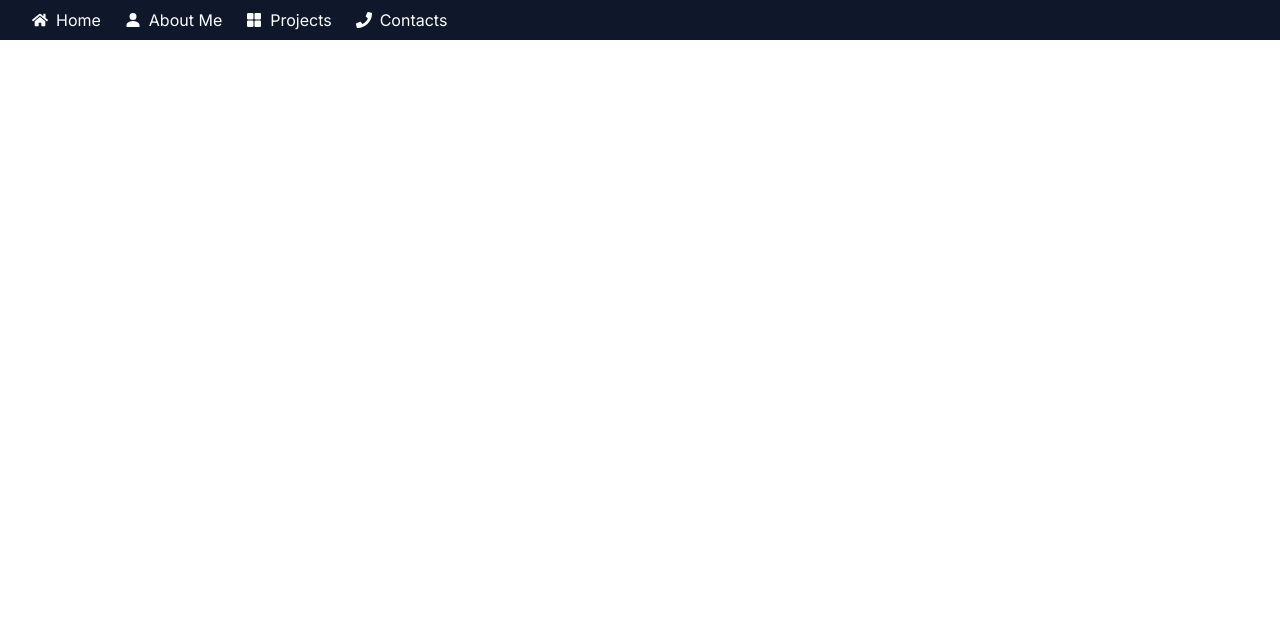
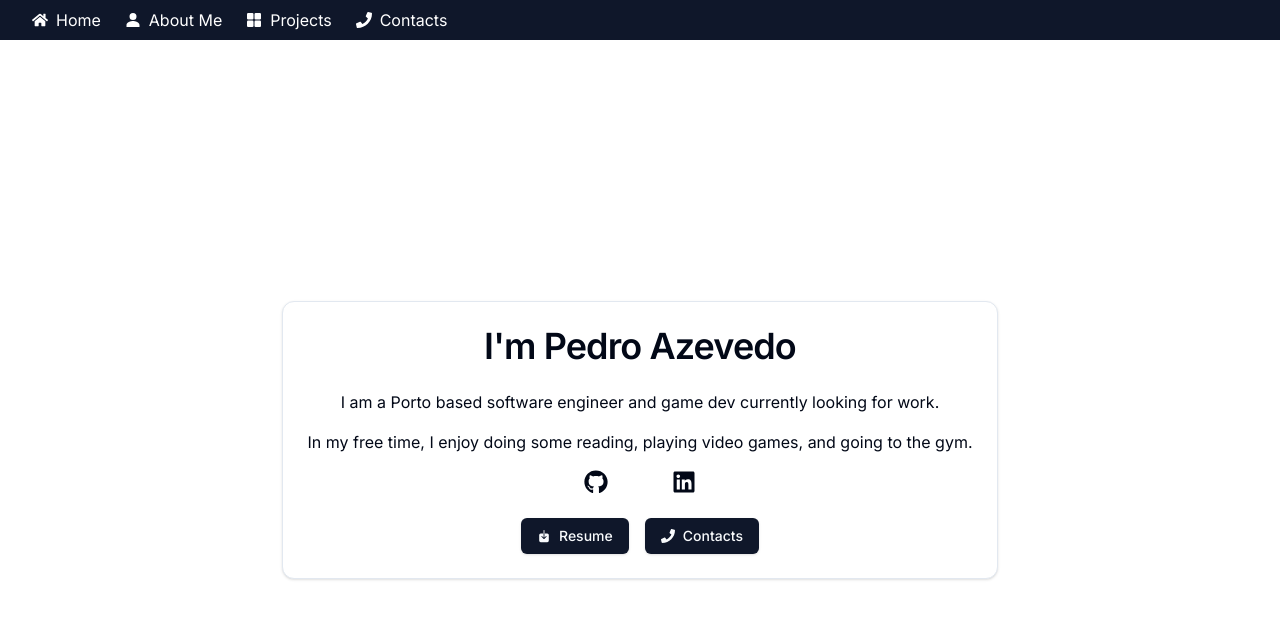
Before and after one commit to Pedrag1234/mycvwebsite, a Next.js app in the folder mywebsitecv/: page / in a window 1280 px wide. Shown: the top 618 px of the page. Built offline with nearby package versions, Linux system fonts and the light colour scheme.

Commit message:
Feat: Intro Layout complete

```diff
--- a/mywebsitecv/package.json
+++ b/mywebsitecv/package.json
@@ -12,6 +12,7 @@
     "@radix-ui/react-icons": "^1.3.0",
     "@radix-ui/react-menubar": "^1.0.4",
     "@radix-ui/react-navigation-menu": "^1.1.4",
+    "@radix-ui/react-slot": "^1.0.2",
     "class-variance-authority": "^0.7.0",
     "clsx": "^2.1.0",
     "lucide-react": "^0.323.0",
--- a/mywebsitecv/src/app/page.tsx
+++ b/mywebsitecv/src/app/page.tsx
@@ -1,8 +1,9 @@
+import Intro from "@/components/Introduction/intro";
 import NavBar from "@/components/NavBar/navbar";
 import Image from "next/image";
 
 export default function Home() {
   return (
-    <NavBar />
+    <><NavBar /><Intro /></>
   );
 }
--- /dev/null
+++ b/mywebsitecv/src/components/Introduction/intro.tsx
@@ -0,0 +1,48 @@
+import {
+    Card,
+    CardContent,
+    CardFooter,
+    CardHeader,
+    CardTitle,
+} from "@/components/ui/card";
+
+import { Button } from "@/components/ui/button";
+
+import { IoDownload } from "react-icons/io5";
+import {
+    FaPhone,
+    FaGithub,
+    FaLinkedin,
+} from "react-icons/fa";
+
+export default function Intro() {
+    return (
+        <div id="#home" className="flex items-center justify-center h-screen">
+            <Card>
+                <CardHeader>
+                    <CardTitle className="flex justify-center text-4xl">I'm Pedro Azevedo</CardTitle>
+                </CardHeader>
+                <CardContent className="flex flex-col space-y-4">
+                    <p className="flex justify-center">
+                        I am a Porto based software engineer and game dev currently looking for work.
+                    </p>
+                    <p className="flex justify-center">
+                        In my free time, I enjoy doing some reading, playing video games, and going to the gym.
+                    </p>
+                    <div className="flex justify-center space-x-16">
+                        <FaGithub size={24} />
+                        <FaLinkedin size={24} />
+                    </div>
+                </CardContent>
+                <CardFooter className="flex justify-center">
+                    <Button className="mr-4">
+                        <IoDownload className="mr-2" /> Resume
+                    </Button>
+                    <Button>
+                        <FaPhone className="mr-2" /> Contacts
+                    </Button>
+                </CardFooter>
+            </Card>
+        </div>
+    );
+}
--- a/mywebsitecv/src/components/NavBar/navbar.tsx
+++ b/mywebsitecv/src/components/NavBar/navbar.tsx
@@ -18,14 +18,14 @@
     const [state, setState] = React.useState(false)
 
     const menus = [
-        { title: "Home", path: "/home", icon: <FaHome /> },
-        { title: "About Me", path: "/about", icon: <IoPersonSharp /> },
-        { title: "Projects", path: "/projs", icon: <IoGrid /> },
-        { title: "Contacts", path: "/conatcts", icon: <FaPhone /> },
+        { title: "Home", path: "#home", icon: <FaHome /> },
+        { title: "About Me", path: "#about", icon: <IoPersonSharp /> },
+        { title: "Projects", path: "#projs", icon: <IoGrid /> },
+        { title: "Contacts", path: "#conatcts", icon: <FaPhone /> },
     ]
 
     return (
-        <nav className="bg-primary w-full border-b md:border-0">
+        <nav className="bg-primary w-full border-b md:border-0" >
             <div className="items-center px-4 max-w-screen-xl md:flex md:px-8">
                 <div className="flex items-left justify-between py-3 md:py-5 md:block">
                     <div className="md:hidden">
--- /dev/null
+++ b/mywebsitecv/src/components/ui/button.tsx
@@ -0,0 +1,57 @@
+import * as React from "react"
+import { Slot } from "@radix-ui/react-slot"
+import { cva, type VariantProps } from "class-variance-authority"
+
+import { cn } from "@/lib/utils"
+
+const buttonVariants = cva(
+  "inline-flex items-center justify-center whitespace-nowrap rounded-md text-sm font-medium transition-colors focus-visible:outline-none focus-visible:ring-1 focus-visible:ring-ring disabled:pointer-events-none disabled:opacity-50",
+  {
+    variants: {
+      variant: {
+        default:
+          "bg-primary text-primary-foreground shadow hover:bg-primary/90",
+        destructive:
+          "bg-destructive text-destructive-foreground shadow-sm hover:bg-destructive/90",
+        outline:
+          "border border-input bg-background shadow-sm hover:bg-accent hover:text-accent-foreground",
+        secondary:
+          "bg-secondary text-secondary-foreground shadow-sm hover:bg-secondary/80",
+        ghost: "hover:bg-accent hover:text-accent-foreground",
+        link: "text-primary underline-offset-4 hover:underline",
+      },
+      size: {
+        default: "h-9 px-4 py-2",
+        sm: "h-8 rounded-md px-3 text-xs",
+        lg: "h-10 rounded-md px-8",
+        icon: "h-9 w-9",
+      },
+    },
+    defaultVariants: {
+      variant: "default",
+      size: "default",
+    },
+  }
+)
+
+export interface ButtonProps
+  extends React.ButtonHTMLAttributes<HTMLButtonElement>,
+    VariantProps<typeof buttonVariants> {
+  asChild?: boolean
+}
+
+const Button = React.forwardRef<HTMLButtonElement, ButtonProps>(
+  ({ className, variant, size, asChild = false, ...props }, ref) => {
+    const Comp = asChild ? Slot : "button"
+    return (
+      <Comp
+        className={cn(buttonVariants({ variant, size, className }))}
+        ref={ref}
+        {...props}
+      />
+    )
+  }
+)
+Button.displayName = "Button"
+
+export { Button, buttonVariants }
--- /dev/null
+++ b/mywebsitecv/src/components/ui/card.tsx
@@ -0,0 +1,76 @@
+import * as React from "react"
+
+import { cn } from "@/lib/utils"
+
+const Card = React.forwardRef<
+  HTMLDivElement,
+  React.HTMLAttributes<HTMLDivElement>
+>(({ className, ...props }, ref) => (
+  <div
+    ref={ref}
+    className={cn(
+      "rounded-xl border bg-card text-card-foreground shadow",
+      className
+    )}
+    {...props}
+  />
+))
+Card.displayName = "Card"
+
+const CardHeader = React.forwardRef<
+  HTMLDivElement,
+  React.HTMLAttributes<HTMLDivElement>
+>(({ className, ...props }, ref) => (
+  <div
+    ref={ref}
+    className={cn("flex flex-col space-y-1.5 p-6", className)}
+    {...props}
+  />
+))
+CardHeader.displayName = "CardHeader"
+
+const CardTitle = React.forwardRef<
+  HTMLParagraphElement,
+  React.HTMLAttributes<HTMLHeadingElement>
+>(({ className, ...props }, ref) => (
+  <h3
+    ref={ref}
+    className={cn("font-semibold leading-none tracking-tight", className)}
+    {...props}
+  />
+))
+CardTitle.displayName = "CardTitle"
+
+const CardDescription = React.forwardRef<
+  HTMLParagraphElement,
+  React.HTMLAttributes<HTMLParagraphElement>
+>(({ className, ...props }, ref) => (
+  <p
+    ref={ref}
+    className={cn("text-sm text-muted-foreground", className)}
+    {...props}
+  />
+))
+CardDescription.displayName = "CardDescription"
+
+const CardContent = React.forwardRef<
+  HTMLDivElement,
+  React.HTMLAttributes<HTMLDivElement>
+>(({ className, ...props }, ref) => (
+  <div ref={ref} className={cn("p-6 pt-0", className)} {...props} />
+))
+CardContent.displayName = "CardContent"
+
+const CardFooter = React.forwardRef<
+  HTMLDivElement,
+  React.HTMLAttributes<HTMLDivElement>
+>(({ className, ...props }, ref) => (
+  <div
+    ref={ref}
+    className={cn("flex items-center p-6 pt-0", className)}
+    {...props}
+  />
+))
+CardFooter.displayName = "CardFooter"
+
+export { Card, CardHeader, CardFooter, CardTitle, CardDescription, CardContent }
```
Also changed, not shown: 1 other file (tests, documents, lock files or other folders).
